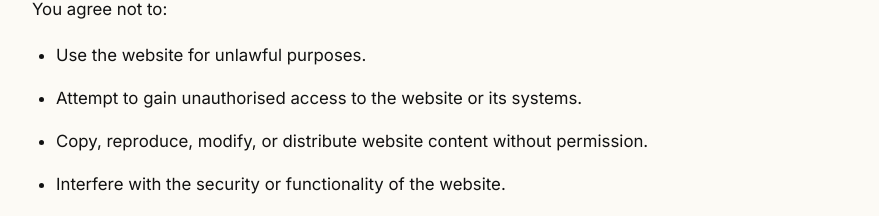
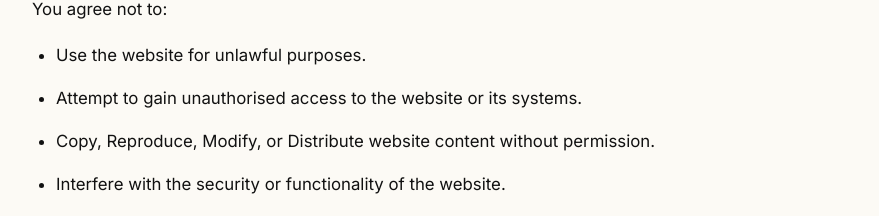
Before and after one commit to anerilohakane/ShrinaK, a Next.js app: page /terms in a window 1280 px wide. Shown: the part 1118-1334 px from the top of the page, without its empty margins (190-1069 px from the left). Built offline with nearby package versions, Linux system fonts and the light colour scheme.

Commit message:
Chanes from vaijayanti

```diff
--- a/src/app/terms/page.tsx
+++ b/src/app/terms/page.tsx
@@ -71,7 +71,7 @@ export default function TermsOfService() {
               <ul style={{ paddingLeft: '1.5rem', display: 'flex', flexDirection: 'column', gap: '0.8rem', marginBottom: '1.5rem' }}>
                 <li>Use the website for unlawful purposes.</li>
                 <li>Attempt to gain unauthorised access to the website or its systems.</li>
-                <li>Copy, reproduce, modify, or distribute website content without permission.</li>
+                <li>Copy, Reproduce, Modify, or Distribute website content without permission.</li>
                 <li>Interfere with the security or functionality of the website.</li>
                 <li>Submit false, misleading, or fraudulent information.</li>
                 <li>Use the website to transmit harmful software or malicious code.</li>
```
